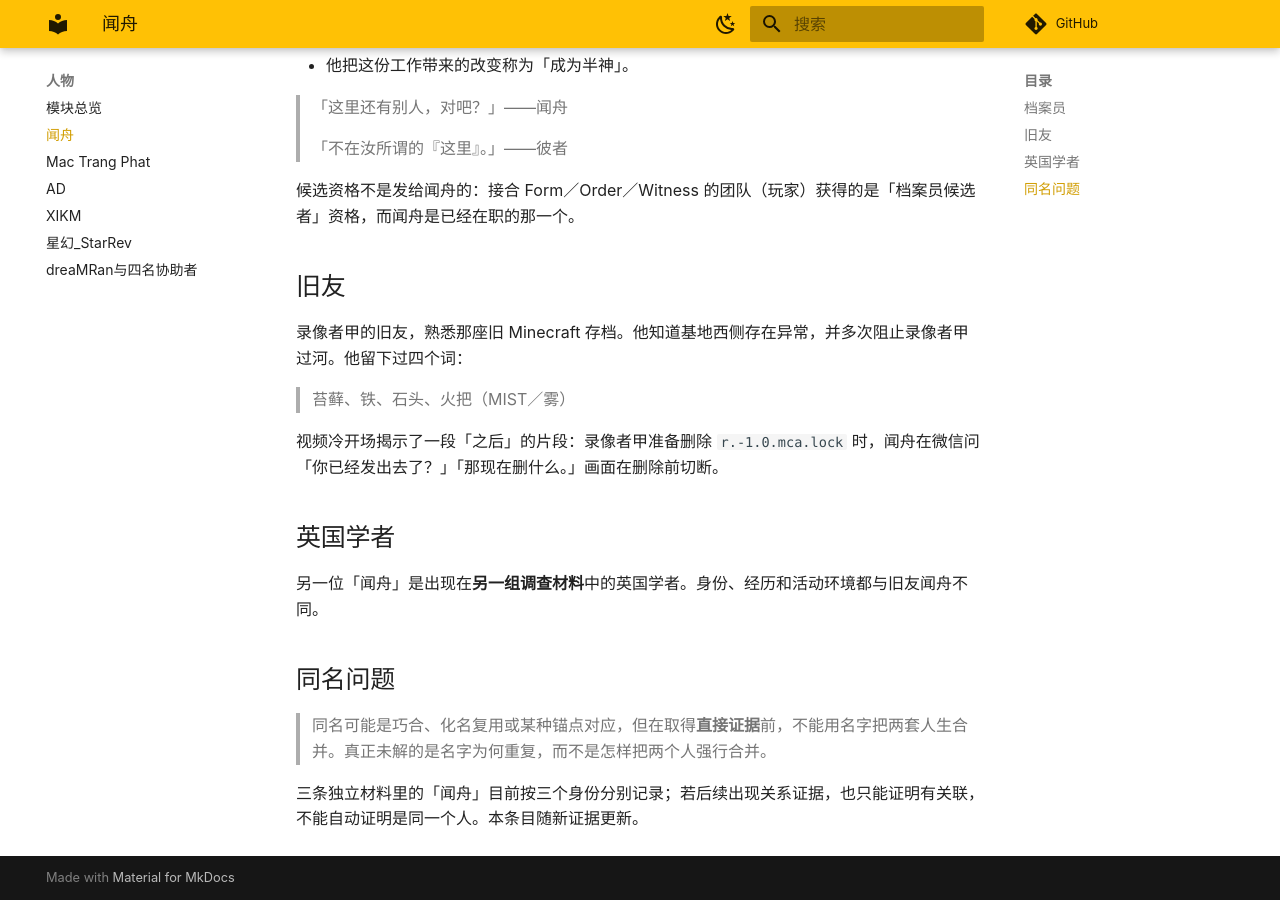
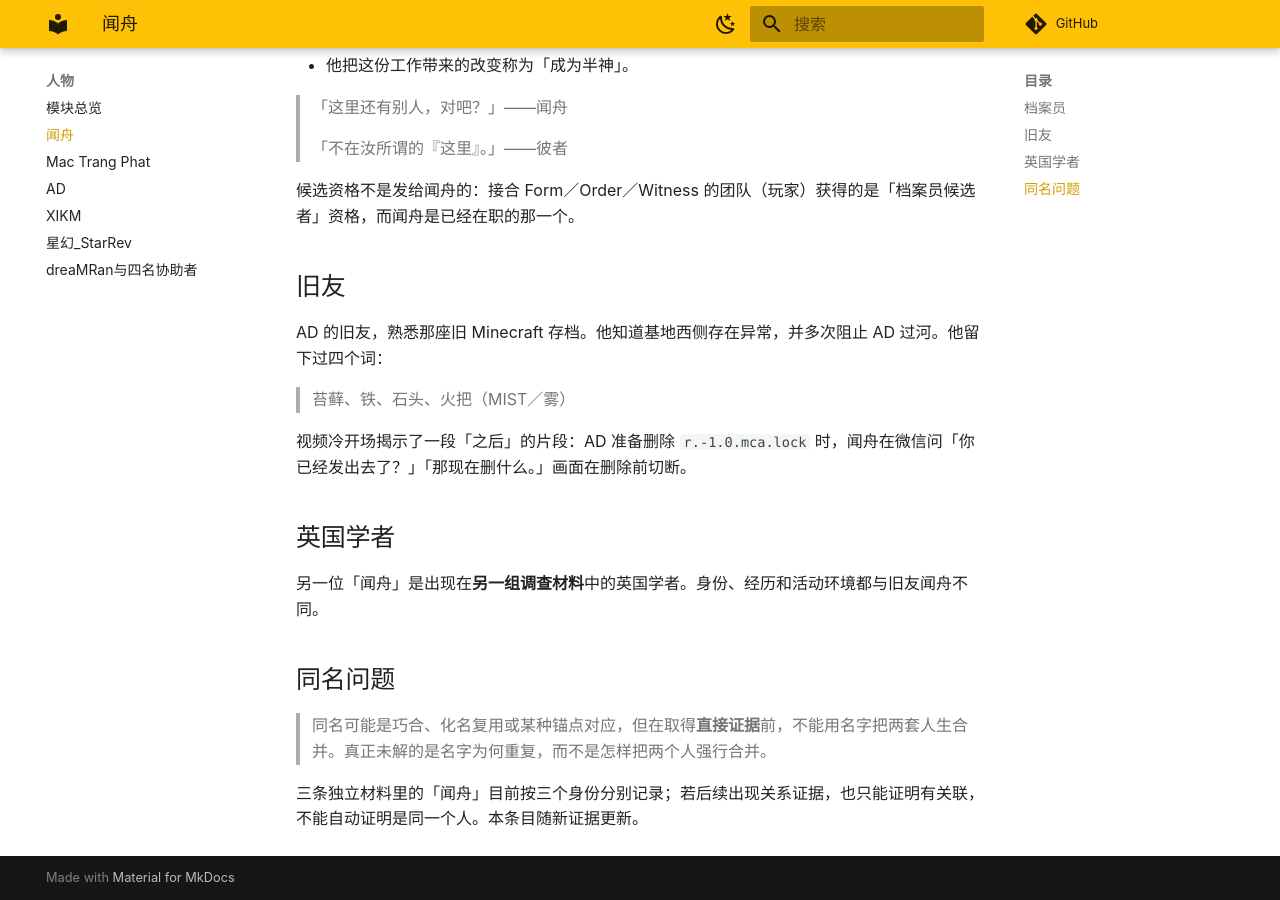
Before and after one commit to Rosmontis220/ARCHIVIST-Wiki, an MkDocs documentation site: the page built from docs/人物/闻舟.md, in a window 1280 px wide and 900 px high, scrolled down 838 px. Built offline with MkDocs 1.6.1 and Material for MkDocs 9.7.7, drawn with Linux system fonts in a browser that asks for light colours; comment, search, counter and statistics services are not loaded.

Commit message:
闻舟页内文统一为 AD

```diff
--- a/docs/人物/闻舟.md
+++ b/docs/人物/闻舟.md
@@ -36,11 +36,11 @@ tags:
 
 ## 旧友
 
-录像者甲的旧友，熟悉那座旧 Minecraft 存档。他知道基地西侧存在异常，并多次阻止录像者甲过河。他留下过四个词：
+AD 的旧友，熟悉那座旧 Minecraft 存档。他知道基地西侧存在异常，并多次阻止 AD 过河。他留下过四个词：
 
 > 苔藓、铁、石头、火把（MIST／雾）
 
-视频冷开场揭示了一段「之后」的片段：录像者甲准备删除 `r.-1.0.mca.lock` 时，闻舟在微信问「你已经发出去了？」「那现在删什么。」画面在删除前切断。
+视频冷开场揭示了一段「之后」的片段：AD 准备删除 `r.-1.0.mca.lock` 时，闻舟在微信问「你已经发出去了？」「那现在删什么。」画面在删除前切断。
 
 ## 英国学者
 
```
